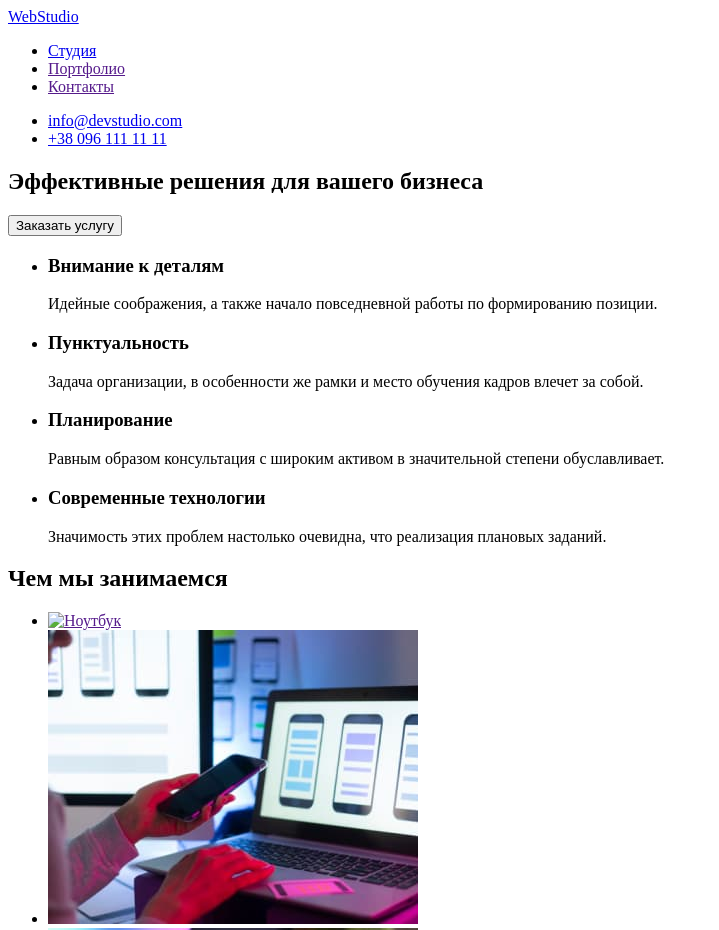
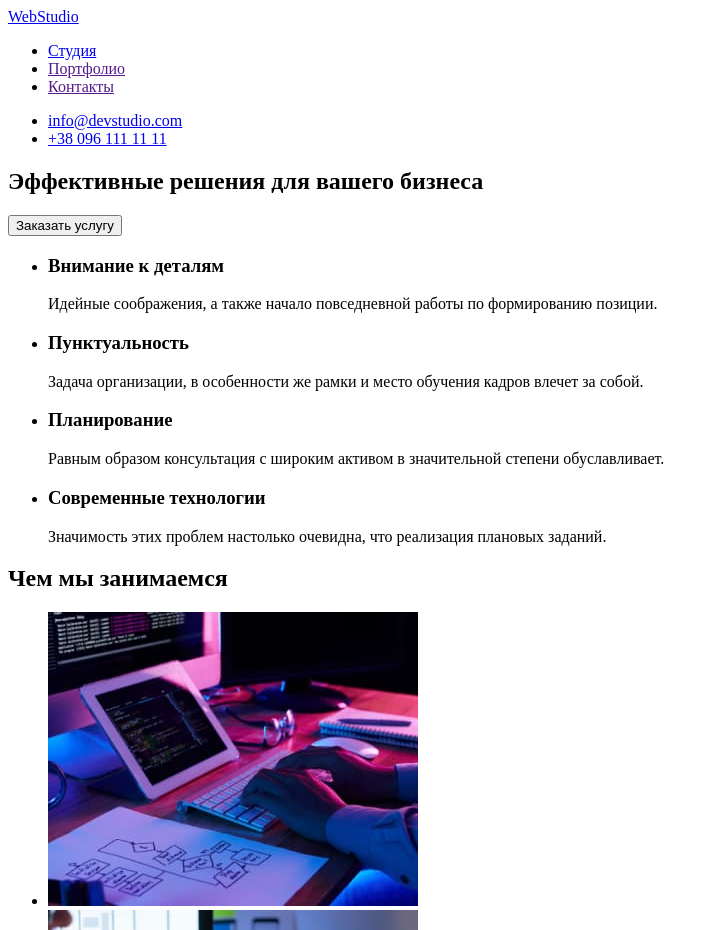
Before and after one commit to KseniaRI/goit-markup-hw-01, a plain HTML site: page index.html in a window 1280 px wide. Shown: the top 930 px of the page, without its empty margins (0-719 px from the left). Drawn offline with Linux system fonts and the light colour scheme.

Commit message:
Correction

```diff
--- a/index.html
+++ b/index.html
@@ -60,7 +60,7 @@
         <section>
             <h2>Чем мы занимаемся</h2>
             <ul>
-                <li><a href=""><img src="./images/pc.jpg" alt="Ноутбук" width="370"></a></li>
+                <li><a href=""><img src="./images/pc-work.jpg" alt="Ноутбук" width="370"></a></li>
                 <li><a href=""><img src="./images/pc-tel.jpg" alt="Телефон и ноутбук" width="370"></a></li>
                 <li><a href=""><img src="./images/tablet.jpg" alt="Планшет" width="370"></a></li>
             </ul>
```
